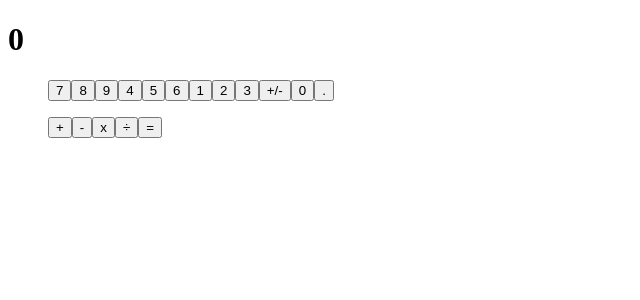
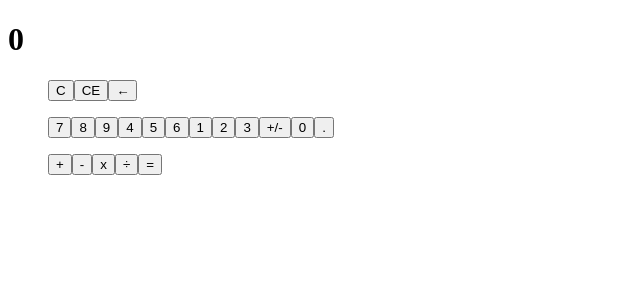
Before and after one commit to DanielCatania/calculator, a Next.js app: page / in a window 1280 px wide. Shown: the top 300 px of the page, without its empty margins (0-640 px from the left). Built offline with nearby package versions, Linux system fonts and the light colour scheme.

Commit message:
add feature: functionsService

```diff
--- a/src/components/Calc/Keyboard/index.tsx
+++ b/src/components/Calc/Keyboard/index.tsx
@@ -9,14 +9,30 @@ interface Props {
     operatiosnKeys: string[];
     changeOperation: Function;
   };
+  keyboardFunctions: {
+    functionsKeys: string[];
+    executeFunction: Function;
+  };
 }
 
 export default function Keyboard({
   keyboardNumeric: { numericKeys, addNumber },
   keyboardOperation: { operatiosnKeys, changeOperation },
+  keyboardFunctions: { functionsKeys, executeFunction },
 }: Props) {
   return (
     <div>
+      <div>
+        <ul>
+          {functionsKeys.map((func) => (
+            <input
+              type="button"
+              key={func}
+              value={func}
+              onClick={() => executeFunction(func)}
+            />
+          ))}
+        </ul>
         <ul>
           {numericKeys.map((number) => (
             <input
@@ -27,6 +43,8 @@ export default function Keyboard({
             />
           ))}
         </ul>
+      </div>
+
       <aside>
         <ul>
           {operatiosnKeys.map((operation) => (
--- a/src/components/Calc/index.tsx
+++ b/src/components/Calc/index.tsx
@@ -5,6 +5,7 @@ import Screen from "./Screen";
 
 import numbersService from "../../service/numbers";
 import operationsService from "../../service/operations";
+import functionsService from "../../service/functions";
 
 export default function Calc() {
   const [number, setNumber] = React.useState(numbersService.number);
@@ -35,6 +36,11 @@ export default function Calc() {
           changeOperation:
             operationsService.changeOperation.bind(operationsService),
         }}
+        keyboardFunctions={{
+          executeFunction:
+            functionsService.executeFunction.bind(functionsService),
+          functionsKeys: functionsService.functionsKeys,
+        }}
       />
     </div>
   );
--- /dev/null
+++ b/src/service/functions/index.ts
@@ -0,0 +1,44 @@
+import numbersService from "../numbers";
+import operationsService from "../operations";
+
+const functionsService = {
+  functionsKeys: ["C", "CE", "←"],
+  functions: [
+    {
+      symbol: "C",
+      func: () => {
+        operationsService.resetOperation();
+        operationsService.resetNumber();
+
+        numbersService.resetNumber();
+      },
+    },
+    {
+      symbol: "CE",
+      func: () => {
+        numbersService.resetNumber();
+      },
+    },
+    {
+      symbol: "←",
+      func: () => {
+        let { number } = numbersService;
+        number = number.replace(/.$/, "");
+        if (number === "" || number === "-") {
+          number = "0";
+        }
+
+        numbersService.setNumber(number);
+      },
+    },
+  ],
+  executeFunction(funcKey: "C" | "CE" | "←") {
+    this.functions.forEach(({ symbol, func }) => {
+      if (symbol === funcKey) {
+        func();
+      }
+    });
+  },
+};
+
+export default functionsService;
--- a/src/service/operations/index.ts
+++ b/src/service/operations/index.ts
@@ -114,6 +114,8 @@ const operationsService = {
   resetNumber() {
     this.firstNumber = 0;
     this.secondNumber = 0;
+
+    this.notify();
   },
 };
 
```
Lines whose indentation alone changed are shown as unchanged.
